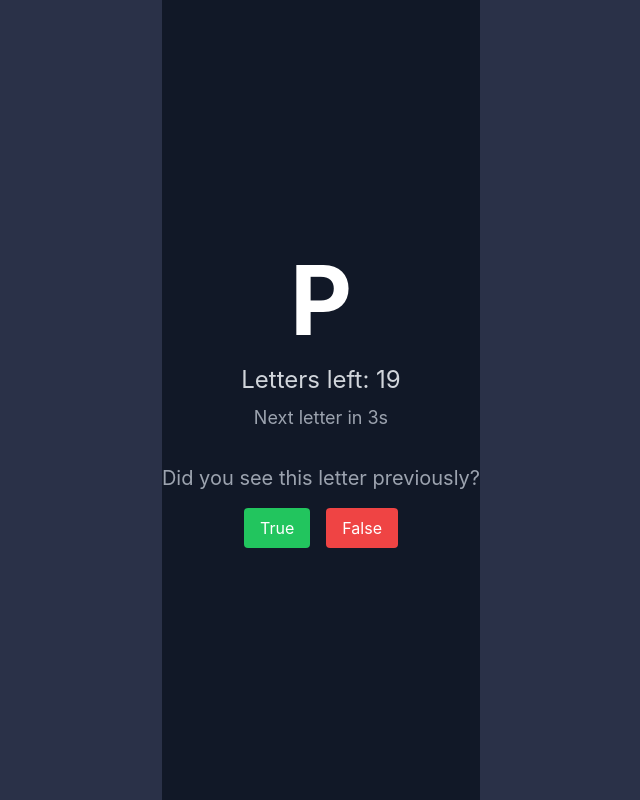
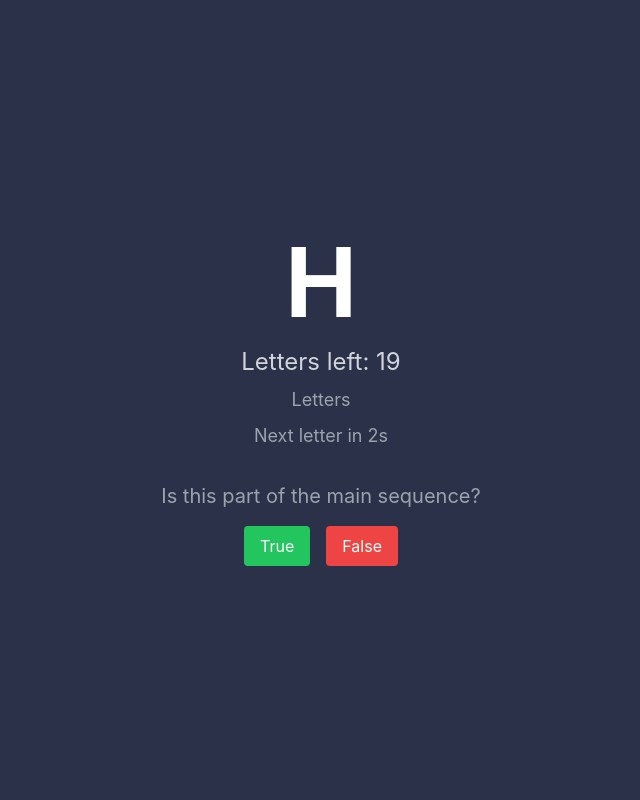
Before and after one commit to SooryaSRajan/n-back-test, a React (Create React App) app: page /game in a window 1280 px wide. Shown: the whole page, without its empty margins (319-959 px from the left). Built offline with nearby package versions, Linux system fonts and the light colour scheme.

Commit message:
Changed letter generation method

```diff
--- a/src/pages/game-page.tsx
+++ b/src/pages/game-page.tsx
@@ -23,20 +23,20 @@ const Instructions: React.FC<InstructionsProps> = ({ countdown }) => {
 
 const GameComponent: React.FC = () => {
     const [characters, setCharacters] = useState<string[]>([]);
+    const [solution, setSolution] = useState<boolean[]>([]); // Solution array to track true/false for main letters
     const [currentIndex, setCurrentIndex] = useState<number>(0);
     const [currentCharacter, setCurrentCharacter] = useState<string | null>(null);
-    const [characterToRemember, setCharacterToRemember] = useState<string | null>(null);
     const [seenLetters, setSeenLetters] = useState<boolean[]>([]);
     const [countdown, setCountdown] = useState<number>(3); // Countdown state
 
     useEffect(() => {
-        const generatedCharacters = generateCharacterArray();
-        setCharacters(generatedCharacters);
-        setSeenLetters(new Array(generatedCharacters.length).fill(false)); // Initialize seen letters array
+        const { sequence, solution } = generateCharacterArray(); // Get the sequence and solution array
+        setCharacters(sequence);
+        setSolution(solution);
+        setSeenLetters(new Array(sequence.length).fill(false)); // Initialize seen letters array
 
         // Set the first character to be displayed initially
-        setCurrentCharacter(generatedCharacters[0]);
-        setCharacterToRemember(getLetterToRemember(generatedCharacters, 0));
+        setCurrentCharacter(sequence[0]);
 
         // Start countdown timer for auto-changing the letter
         const interval = setInterval(() => {
@@ -62,9 +62,8 @@ const GameComponent: React.FC = () => {
                 return prevIndex;
             }
 
-            // Update current character and character to remember
+            // Update current character
             setCurrentCharacter(characters[newIndex]);
-            setCharacterToRemember(getLetterToRemember(characters, newIndex));
 
             return newIndex;
         });
@@ -82,14 +81,15 @@ const GameComponent: React.FC = () => {
     };
 
     return (
-        <div className="flex flex-col justify-center items-center h-screen bg-gray-900">
+        <div className="flex flex-col justify-center items-center h-screen">
             <div className="text-center mb-8">
                 <h1 className="text-8xl font-bold text-white">{currentCharacter}</h1>
                 <p className="text-2xl mt-4 text-gray-300">Letters left: {characters.length - currentIndex - 1}</p>
+                <p className="text-lg text-gray-400 mt-2">Letters {solution}</p>
                 <p className="text-lg text-gray-400 mt-2">Next letter in {countdown}s</p>
             </div>
 
-            <p className="text-xl mb-4 text-gray-400">Did you see this letter previously?</p>
+            <p className="text-xl mb-4 text-gray-400">Is this part of the main sequence?</p>
 
             <div className="flex space-x-4">
                 <button
@@ -109,35 +109,40 @@ const GameComponent: React.FC = () => {
     );
 };
 
-// Function to get the letter to remember
-function getLetterToRemember(sequence: string[], currentIndex: number): string | null {
-    let closestRepeatIndex = Math.floor(currentIndex / 4) * 4 + 2;
-
-    if (currentIndex >= closestRepeatIndex) {
-        return sequence[closestRepeatIndex];
-    }
-
-    return null;
-}
-
-// Function to generate the character sequence
-function generateCharacterArray(): string[] {
+// Updated generateCharacterArray function
+function generateCharacterArray(): { sequence: string[], solution: boolean[] } {
     const alphabet = "ABCDEFGHIJKLMNOPQRSTUVWXYZ";
     const randomLetter = () => alphabet[Math.floor(Math.random() * alphabet.length)];
 
     let sequence: string[] = [];
+    let solution: boolean[] = [];
+
     const startIndex = Math.floor(Math.random() * (alphabet.length - 10));
 
     for (let i = startIndex; i < startIndex + 10; i++) {
-        const letter = alphabet[i];
-        const randomBetween1 = randomLetter();
-        const randomBetween2 = randomLetter();
+        const mainLetter = alphabet[i];
+        const randomBetweenCount = Math.floor(Math.random() * 3) + 1; // 1 to 3 random letters
 
-        sequence.push(letter, randomBetween1, letter, randomBetween2);
+        // Push the main letter
+        sequence.push(mainLetter);
+        solution.push(true); // True, as it's a main letter
+
+        // Push the random letters between the main letters
+        for (let j = 0; j < randomBetweenCount; j++) {
+            sequence.push(randomLetter());
+            solution.push(false); // False, as these are random letters
+        }
+
+        // Repeat the main letter again
+        sequence.push(mainLetter);
+        solution.push(true); // True, as it's a main letter
     }
 
+    // Limit the sequence to 20 items
     sequence = sequence.slice(0, 20);
+    solution = solution.slice(0, 20);
 
+    // Ensure the last letter isn't the same as the first or second-to-last letter
     const firstLetter = sequence[0];
     const secondLastLetter = sequence[sequence.length - 2];
     let lastLetter = sequence[sequence.length - 1];
@@ -147,13 +152,14 @@ function generateCharacterArray(): string[] {
     }
 
     sequence[sequence.length - 1] = lastLetter;
+    solution[solution.length - 1] = true; // Last letter should be part of the main sequence
 
-    return sequence;
+    return { sequence, solution };
 }
 
 const GamePage: React.FC = () => {
     const [changePage, setChangePage] = useState<boolean>(false);
-    const [countdown, setCountdown] = useState<number>(5);
+    const [countdown, setCountdown] = useState<number>(1);
 
     useEffect(() => {
         const interval = setInterval(() => {
```
